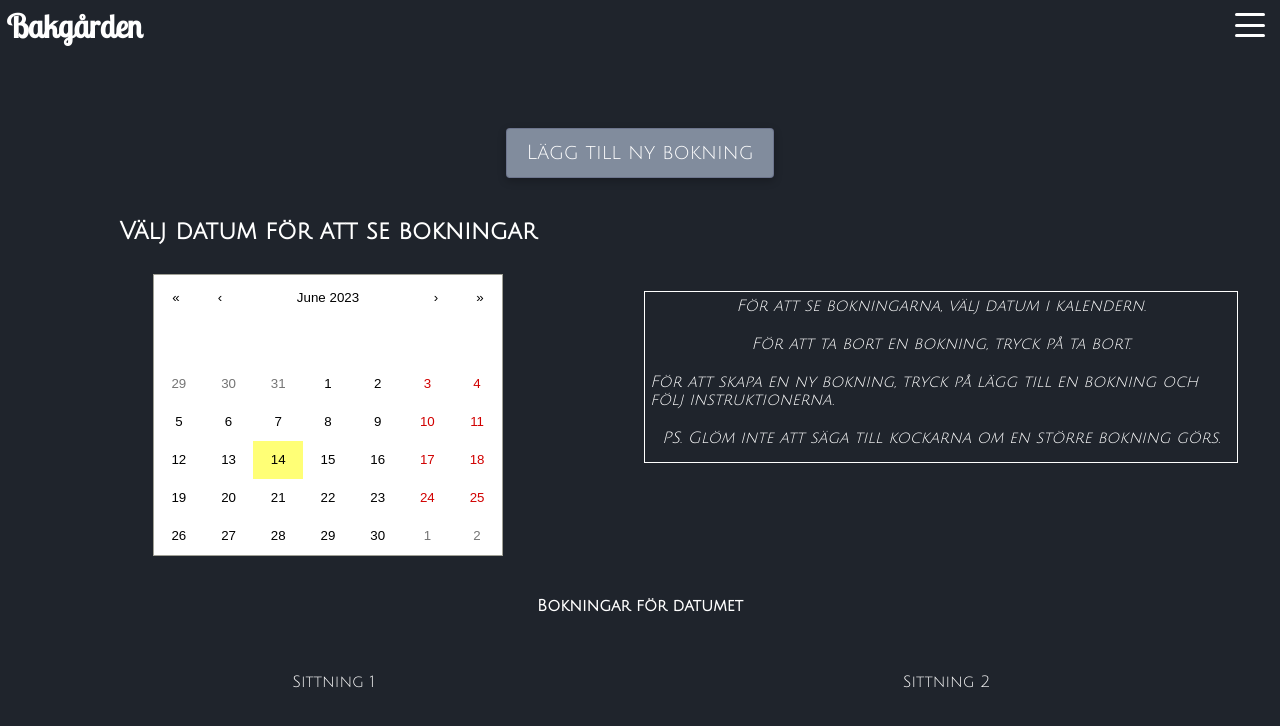
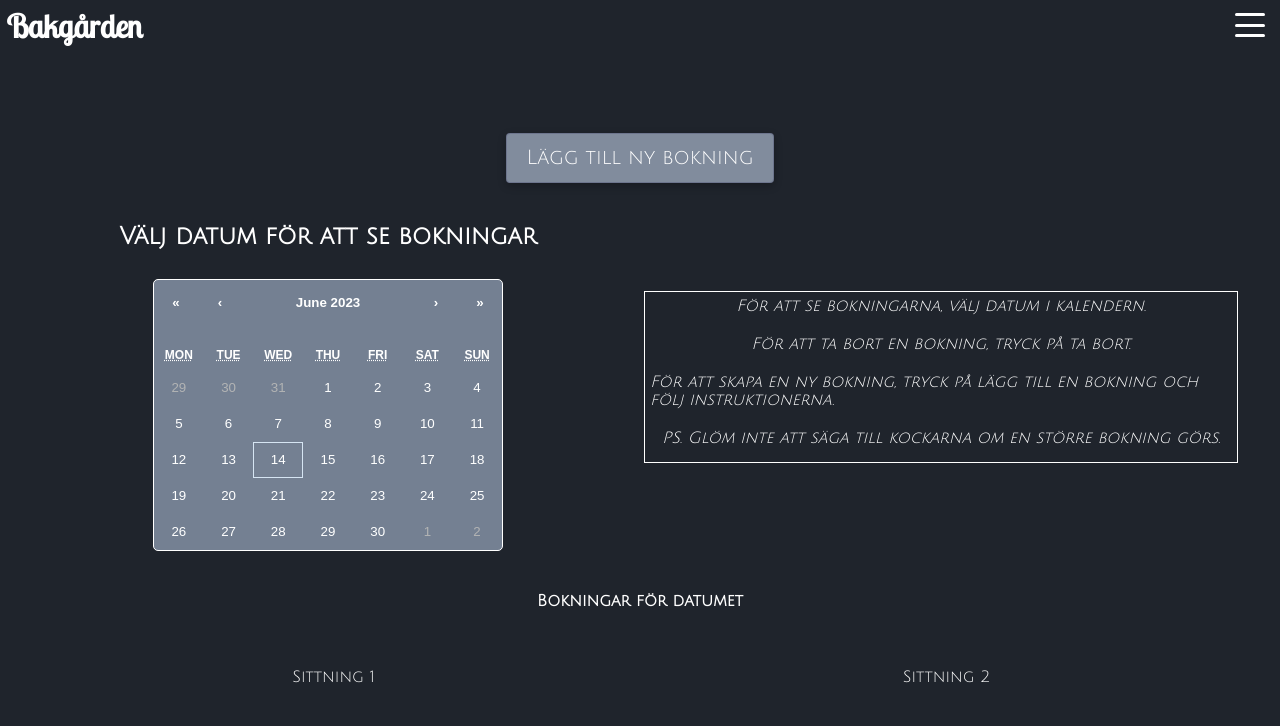
Before and after one commit to PetraElgemyr/restaurant-fullstack, a React (Vite) app in the folder fed22s-therestaurant/: page /admin in a window 1280 px wide. Shown: the top 726 px of the page. Built offline with nearby package versions, Linux system fonts and the light colour scheme; a web font is replaced by a local one.

Commit message:
(feat): add calendar style test

```diff
--- a/fed22s-therestaurant/package.json
+++ b/fed22s-therestaurant/package.json
@@ -9,6 +9,7 @@
     "preview": "vite preview"
   },
   "dependencies": {
+    "@testing-library/react": "^14.0.0",
     "axios": "^1.4.0",
     "react": "^18.2.0",
     "react-calendar": "^4.2.1",
--- /dev/null
+++ b/fed22s-therestaurant/src/calendar.css
@@ -0,0 +1,166 @@
+.react-calendar {
+  width: 350px;
+  max-width: 100%;
+  background: #748092;
+  border: 1px solid white;
+  border-radius: 5px;
+  font-family: Arial, Helvetica, sans-serif;
+  line-height: 1.125em;
+  color: white;
+}
+
+.react-calendar--doubleView {
+  width: 700px;
+}
+
+.react-calendar--doubleView .react-calendar__viewContainer {
+  display: flex;
+  margin: -0.5em;
+}
+
+.react-calendar--doubleView .react-calendar__viewContainer > * {
+  width: 50%;
+  margin: 0.5em;
+}
+
+.react-calendar,
+.react-calendar *,
+.react-calendar *:before,
+.react-calendar *:after {
+  -moz-box-sizing: border-box;
+  -webkit-box-sizing: border-box;
+  box-sizing: border-box;
+}
+
+.react-calendar button {
+  margin: 0;
+  border: 0;
+  outline: none;
+  color: white;
+}
+
+.react-calendar button:enabled:hover {
+  cursor: pointer;
+}
+
+.react-calendar__navigation {
+  display: flex;
+  height: 44px;
+  margin-bottom: 1em;
+}
+
+.react-calendar__navigation button {
+  min-width: 44px;
+  background: none;
+  font-weight: 600;
+}
+
+.react-calendar__navigation button:disabled {
+  background-color: #f0f0f0;
+}
+
+.react-calendar__navigation button:enabled:hover,
+.react-calendar__navigation button:enabled:focus {
+  background-color: #0f1c31b5;
+  box-shadow: inset -1px 0 0 white, inset 0 -1px 0 white, inset 1px 0 0 white,
+    inset 0 1px 0 white;
+}
+
+.react-calendar__month-view__weekdays {
+  text-align: center;
+  text-transform: uppercase;
+  font-weight: bold;
+  font-size: 0.75em;
+}
+
+.react-calendar__month-view__weekdays__weekday {
+  padding: 0.5em;
+}
+
+.react-calendar__month-view__weekNumbers .react-calendar__tile {
+  display: flex;
+  align-items: center;
+  justify-content: center;
+  font-size: 0.75em;
+  font-weight: bold;
+}
+
+.react-calendar__month-view__days__day--weekend {
+  color: #930404;
+}
+
+button.react-calendar__month-view__days__day--neighboringMonth {
+  color: #b2b3b4;
+}
+
+.react-calendar__year-view .react-calendar__tile,
+.react-calendar__decade-view .react-calendar__tile,
+.react-calendar__century-view .react-calendar__tile {
+  padding: 2em 0.5em;
+}
+
+.react-calendar__tile {
+  max-width: 100%;
+  padding: 10px 6.6667px;
+  background: none;
+  text-align: center;
+  line-height: 16px;
+  /* border: 1px solid white; */
+}
+
+.react-calendar__tile:disabled {
+  background-color: #f0f0f0;
+}
+
+.react-calendar__tile:enabled:hover,
+.react-calendar__tile:enabled:focus {
+  background-color: #0f1c31b5;
+  box-shadow: inset -1px 0 0 white, inset 0 -1px 0 white, inset 1px 0 0 white,
+    inset 0 1px 0 white;
+}
+
+.react-calendar__tile--now {
+  box-shadow: inset -1px 0 0 rgb(214, 229, 243),
+    inset 0 -1px 0 rgb(214, 229, 243), inset 1px 0 0 rgb(214, 229, 243),
+    inset 0 1px 0 rgb(214, 229, 243);
+}
+
+.react-calendar__tile--now:enabled:hover,
+.react-calendar__tile--now:enabled:focus {
+  /* background: #111b2ab5; */
+  background: #0f1c31b5;
+  box-shadow: inset -1px 0 0 white, inset 0 -1px 0 white, inset 1px 0 0 white,
+    inset 0 1px 0 white;
+}
+
+.react-calendar__tile--hasActive {
+  background: #767d83;
+  box-shadow: inset -1px 0 0 rgb(214, 229, 243),
+    inset 0 -1px 0 rgb(214, 229, 243), inset 1px 0 0 rgb(214, 229, 243),
+    inset 0 1px 0 rgb(214, 229, 243);
+}
+
+.react-calendar__tile--hasActive:enabled:hover,
+.react-calendar__tile--hasActive:enabled:focus {
+  background: #6f7780;
+}
+
+.react-calendar__tile--active {
+  background: #0f1c31b5;
+  color: white;
+  box-shadow: inset -1px 0 0 white, inset 0 -1px 0 white, inset 1px 0 0 white,
+    inset 0 1px 0 white;
+}
+
+.react-calendar__tile--active:enabled:hover,
+.react-calendar__tile--active:enabled:focus {
+  background: #0f1c31b5;
+  box-shadow: inset -1px 0 0 white, inset 0 -1px 0 white, inset 1px 0 0 white,
+    inset 0 1px 0 white;
+}
+
+.react-calendar--selectRange .react-calendar__tile--hover {
+  background-color: #0f1c31b5;
+  box-shadow: inset -1px 0 0 white, inset 0 -1px 0 white, inset 1px 0 0 white,
+    inset 0 1px 0 white;
+}
--- a/fed22s-therestaurant/src/components/Admin.tsx
+++ b/fed22s-therestaurant/src/components/Admin.tsx
@@ -19,6 +19,7 @@
 } from "./styled/Wrappers";
 import { StyledParagraph } from "./styled/Texts";
 import { ChangeBooking } from "./ChangeBooking";
+import "../calendar.css";
 
 export const Admin = () => {
   const isAdmin = true;
--- a/fed22s-therestaurant/src/components/CalendarPage.tsx
+++ b/fed22s-therestaurant/src/components/CalendarPage.tsx
@@ -8,6 +8,7 @@
 import { useConvertDateToString } from "../hooks/useConvertDateToString";
 import { BackButton, Button } from "./styled/Buttons";
 import { WrapperColumn } from "./styled/Wrappers";
+import "../calendar.css";
 
 interface ICalendarProps {
   goToGuests: () => void;
--- a/fed22s-therestaurant/src/components/ChangeBooking.tsx
+++ b/fed22s-therestaurant/src/components/ChangeBooking.tsx
@@ -16,6 +16,7 @@
   WrapperRow,
 } from "./styled/Wrappers";
 import { StyledSpan } from "./styled/Texts";
+import "../calendar.css";
 
 interface IChangeBooking {
   booking: Booking;
```
Also changed, not shown: 1 other file (tests, documents, lock files or other folders).
